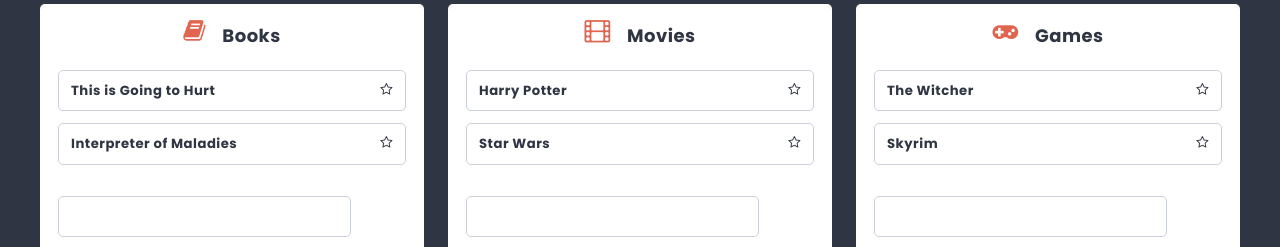
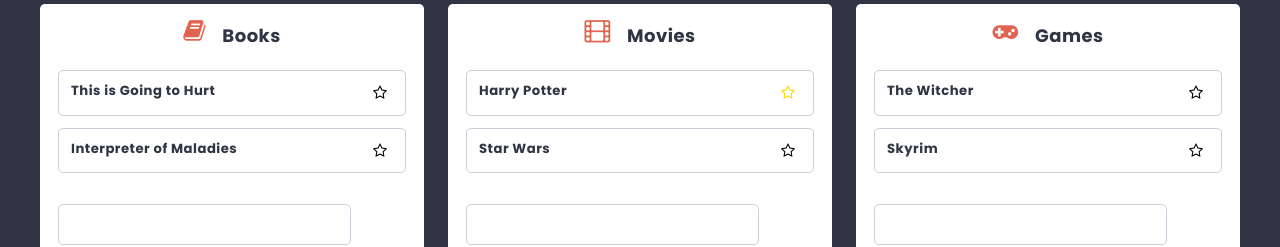
Before and after one commit to juliachanas/React-firstSteps, a React (Create React App) app: page /list/1 in a window 1280 px wide. Shown: the part 398-645 px from the top of the page. Built offline with nearby package versions, Linux system fonts and the light colour scheme.

Commit message:
Add handleFavorite to card.js and class for favorited cards

```diff
--- a/package.json
+++ b/package.json
@@ -6,6 +6,7 @@
     "@testing-library/jest-dom": "^5.17.0",
     "@testing-library/react": "^13.4.0",
     "@testing-library/user-event": "^13.5.0",
+    "clsx": "^2.0.0",
     "font-awesome": "^4.7.0",
     "react": "^18.2.0",
     "react-dom": "^18.2.0",
--- a/src/components/Card/Card.js
+++ b/src/components/Card/Card.js
@@ -1,10 +1,25 @@
 import styles from './Card.module.scss';
+import clsx from 'clsx';
+import { useDispatch } from 'react-redux';
+import { toggleCardFavorite } from '../../redux/store';
 
-const Card = (props) => {
+const Card = ({ title, isFavorite, cardId }) => {
+  const dispatch = useDispatch();
+
+  const handleFavorite = (e) => {
+    e.preventDefault();
+    dispatch(toggleCardFavorite(cardId));
+  };
+
   return (
     <li className={styles.card}>
-      {props.title}
-      <span className={'fa fa-star-o'} />
+      {title}
+      <button className={styles.button}>
+        <i
+          className={clsx('fa', 'fa-star-o', { [styles.favorite]: isFavorite })}
+          onClick={handleFavorite}
+        />
+      </button>
     </li>
   );
 };
--- a/src/components/Card/Card.module.scss
+++ b/src/components/Card/Card.module.scss
@@ -11,3 +11,14 @@
     justify-content: space-between;
     font-weight: bold;
 }
+
+.button {
+    border: none;
+    background-color: $color-light;
+    font-size: 15px;
+    cursor: pointer;
+}
+
+.favorite {
+    color: gold;
+}
--- a/src/components/Column/Column.js
+++ b/src/components/Column/Column.js
@@ -15,7 +15,12 @@
       </h1>
       <ul className={styles.cards}>
         {cards.map((card) => (
-          <Card key={card.id} title={card.title} />
+          <Card
+            key={card.id}
+            title={card.title}
+            isFavorite={card.isFavorite}
+            cardId={card.id}
+          />
         ))}
       </ul>
       <CardForm columnId={props.id} />
--- a/src/components/List/List.js
+++ b/src/components/List/List.js
@@ -12,7 +12,7 @@
   const allColumns = useSelector((columns) =>
     getColumnsByList(columns, listId)
   );
-  console.log(allColumns);
+  // console.log(allColumns);
   // const listData = useSelector(getListById);
   const listData = useSelector((lists) => getListById(lists, listId));
 
--- a/src/redux/initialState.js
+++ b/src/redux/initialState.js
@@ -39,7 +39,7 @@
       title: 'Interpreter of Maladies',
       isFavorite: false,
     },
-    { id: '3', columnId: '2', title: 'Harry Potter', isFavorite: false },
+    { id: '3', columnId: '2', title: 'Harry Potter', isFavorite: true },
     { id: '4', columnId: '2', title: 'Star Wars', isFavorite: false },
     { id: '5', columnId: '3', title: 'The Witcher', isFavorite: false },
     { id: '6', columnId: '3', title: 'Skyrim', isFavorite: false },
--- a/src/redux/store.js
+++ b/src/redux/store.js
@@ -32,6 +32,11 @@
   payload,
 });
 
+export const toggleCardFavorite = (payload) => ({
+  type: 'TOGGLE_CARD_FAVORITE',
+  payload,
+});
+
 const reducer = (state, action) => {
   switch (action.type) {
     case 'ADD_COLUMN':
@@ -51,6 +56,15 @@
         ...state,
         lists: [...state.lists, { ...action.payload, id: shortid() }],
       };
+    case 'TOGGLE_CARD_FAVORITE':
+      return {
+        ...state,
+        cards: state.cards.map((card) =>
+          card.id === action.payload
+            ? { ...card, isFavorite: !card.isFavorite }
+            : card
+        ),
+      };
     default:
       return state;
   }
```
Also changed, not shown: 1 other file (tests, documents, lock files or other folders).
